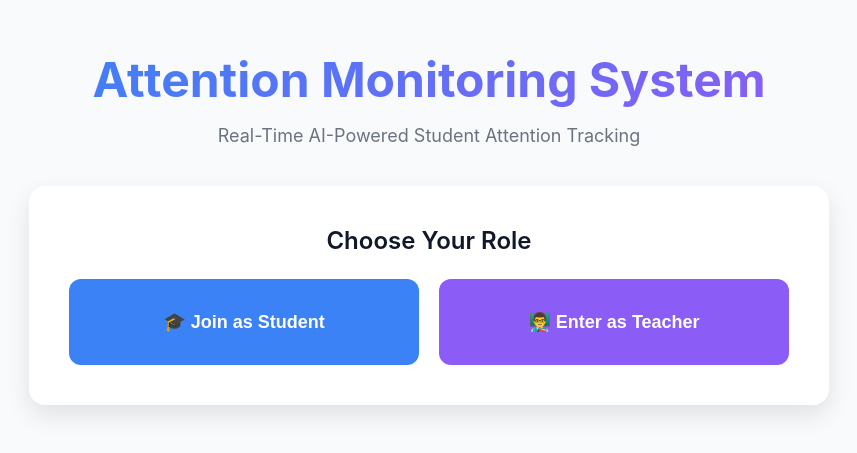
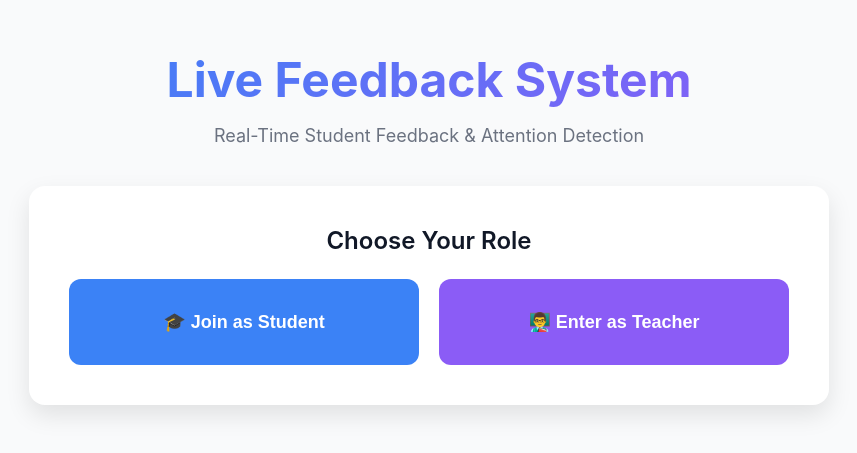
Before and after one commit to VagdeviKilaru/feedback-system, a React (Vite) app in the folder FEEDBACK FRONTEND/: page / in a window 1280 px wide. Shown: the part 173-626 px from the top of the page, without its empty margins (211-1068 px from the left). Built offline with nearby package versions, Linux system fonts and the light colour scheme.

Commit message:
Update UI title to Live Feedback System

```diff
--- a/FEEDBACK FRONTEND/src/App.jsx
+++ b/FEEDBACK FRONTEND/src/App.jsx
@@ -30,11 +30,12 @@ function HomePage() {
                         marginBottom: "16px",
                     }}
                 >
-                    Attention Monitoring System
+                    Live Feedback System
                 </h1>
 
                 <p style={{ fontSize: "18px", color: "#6b7280", marginBottom: "40px" }}>
-                    Real-Time AI-Powered Student Attention Tracking
+                    <p>Real-Time Student Feedback & Attention Detection</p>
+
                 </p>
 
                 <div
```
